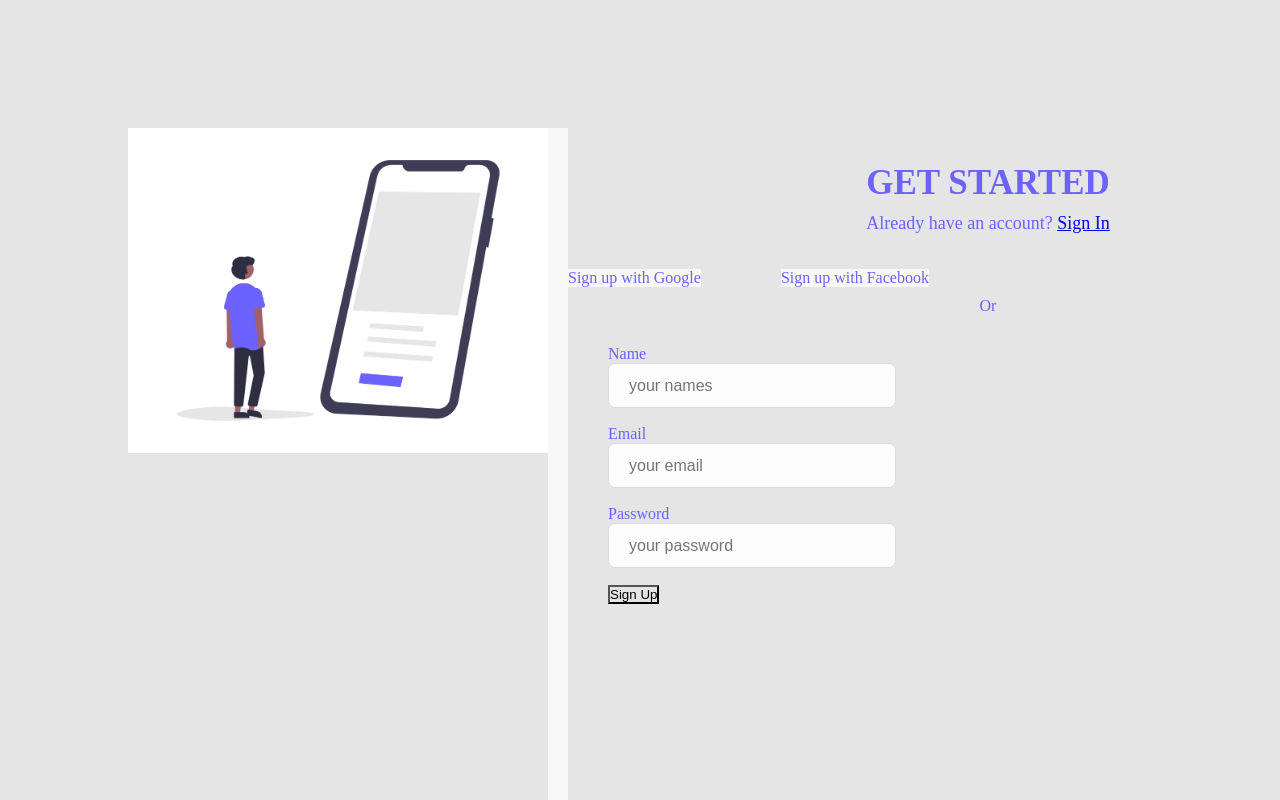
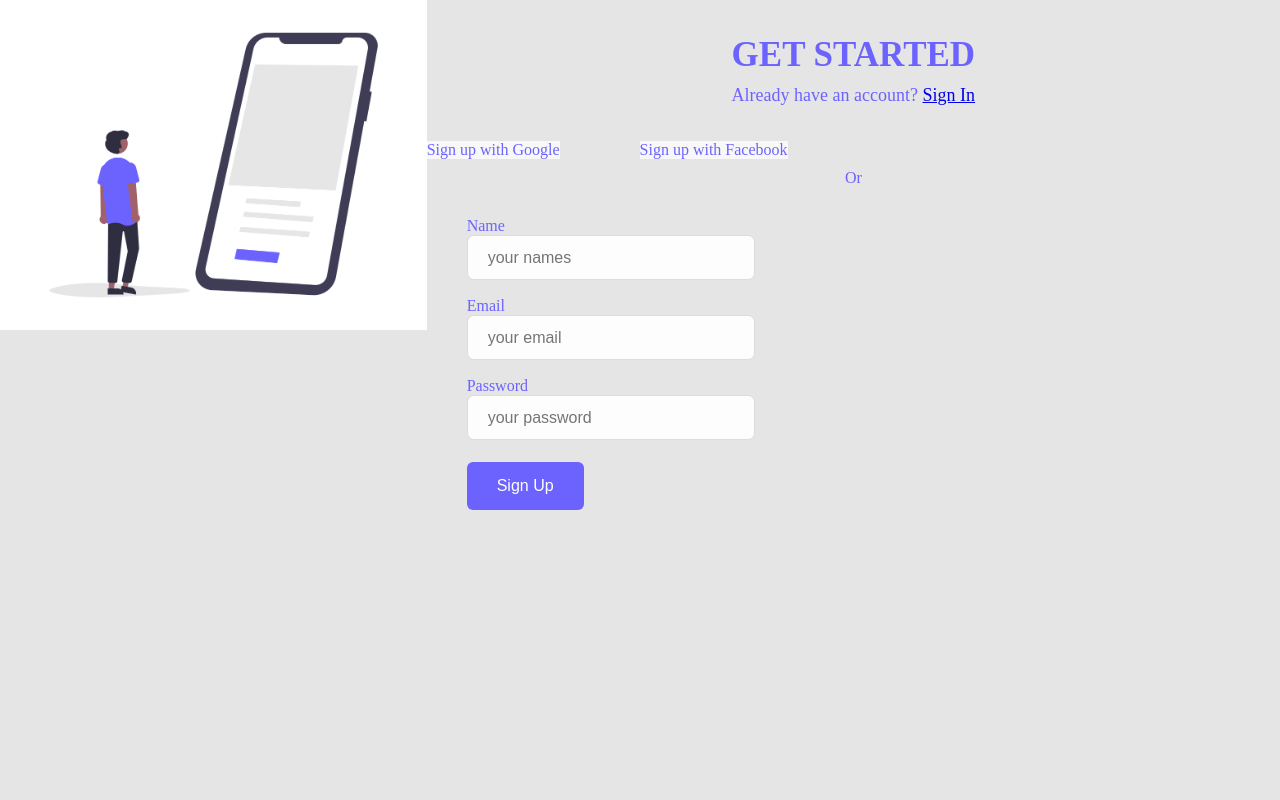
Before and after one commit to ChrisOnsando/user-profile, a React (Create React App) app: page / in a window 1280 px wide. Shown: the top 800 px of the page. Built offline with nearby package versions, Linux system fonts and the light colour scheme.

Commit message:
Completed signup css styling.

```diff
--- a/src/stylesheets/signup.css
+++ b/src/stylesheets/signup.css
@@ -3,10 +3,7 @@
     width: 100%;
     display: grid;
     grid-template-columns: 1fr 2fr;
-    gap: 20px;
-    margin: 10%;
     color: #6C63FF;
-    background: #F8F8F8;
 }
 
 .SignUp .signUpForm .signUpheader {
@@ -26,12 +23,11 @@
     text-align: center;
 }
 
-
-
 /* styling for the image */
 
 .SignUp .leftSignUp {
     width: 100%;
+    background: none;
 }
 
 .SignUp .leftSignUp img {
@@ -40,11 +36,13 @@
     object-fit: cover;
 }
 
+/* image styling ends here  */
+
 .SignUp .signupwith .google {
   display: inline-flex;
   text-align: center;
   margin-right: 80px;
-  border-style: solid #fff;
+  border-style:1px solid #fff;
   background: #F8F8F8;
 }
 
@@ -70,7 +68,7 @@
   height: 100vh;
 }
 
-.form {
+.signUpForm .form {
   background-color: #E5E5E5;
   width: 400px;
   border-radius: 8px;
@@ -87,7 +85,6 @@
 
 .form input {
   position: absolute;
-
   height: 100%;
   width: 100%;
   border: 1px solid #DADCE0;
@@ -95,6 +92,23 @@
   font-size: 16px;
   padding: 0 20px;
   outline: none;
-  background: none;
+  background: #FDFDFD80;
   z-index: 1;
 }
+
+.form button {
+  display: block;
+  padding: 15px 30px;
+  border: none;
+  background-color: #6C63FF;
+  color: white;
+  border-radius: 6px;
+  cursor: pointer;
+  font-size: 16px;
+  margin-top: 5px;
+}
+
+.form .submitbutton {
+  background-color: #6C63FF;
+  transform: translateY(-2px);
+}
```
